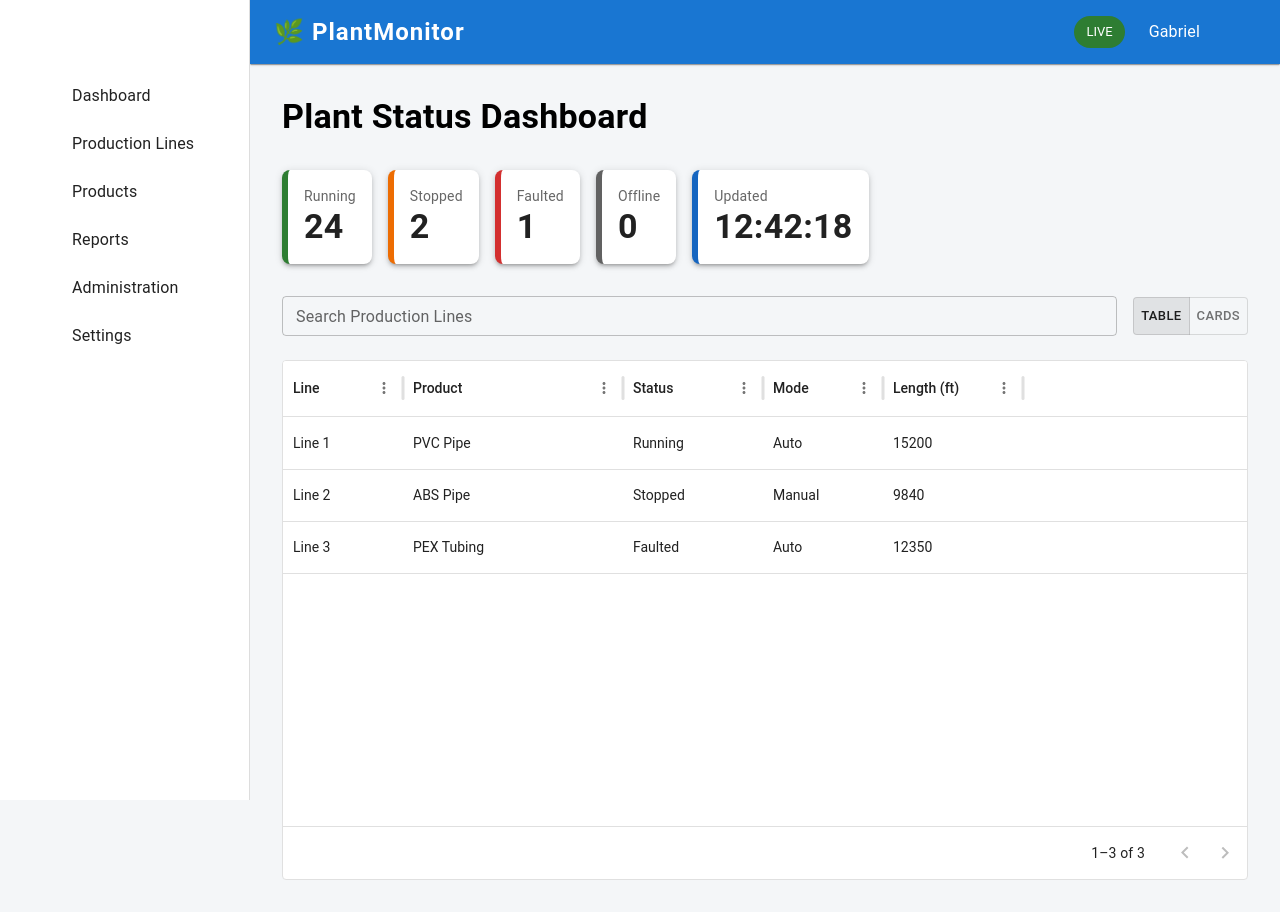
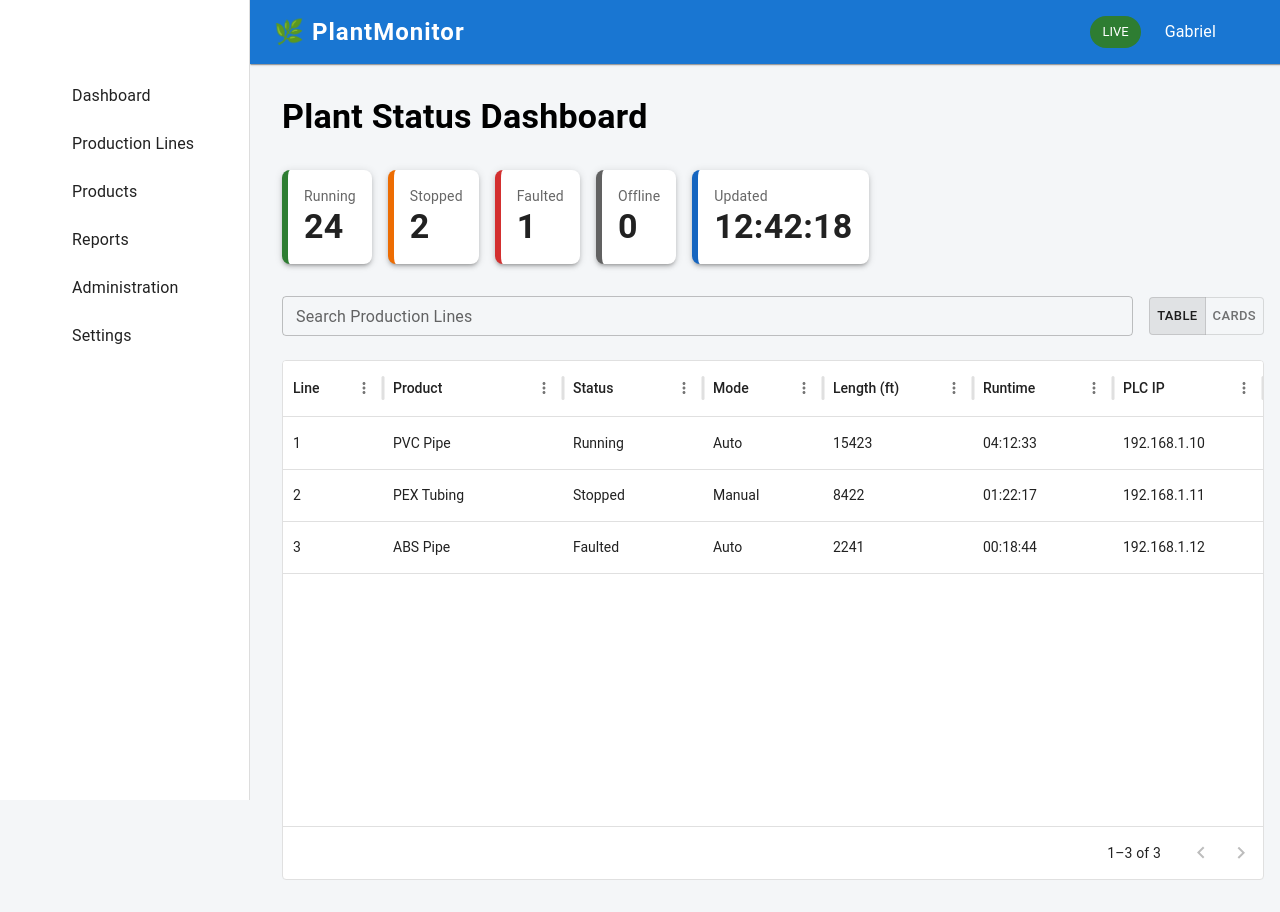
Before and after one commit to GabeSymtegra/PlantMonitor, a React (Vite) app in the folder frontend/: page / in a window 1280 px wide. Built offline with nearby package versions, Linux system fonts and the light colour scheme; some icons are missing.

Commit message:
line change update

```diff
--- a/frontend/src/components/dashboard/LineTable.tsx
+++ b/frontend/src/components/dashboard/LineTable.tsx
@@ -1,47 +1,70 @@
-import { DataGrid } from "@mui/x-data-grid";
+import { useEffect, useState } from "react";
+import { DataGrid, type GridColDef } from "@mui/x-data-grid";
 
-const columns = [
-  { field: "line", headerName: "Line", width: 120 },
-  { field: "product", headerName: "Product", width: 220 },
-  { field: "status", headerName: "Status", width: 140 },
-  { field: "mode", headerName: "Mode", width: 120 },
-  { field: "length", headerName: "Length (ft)", width: 140 },
-];
+import { getProductionLines } from "../../services/dashboardService";
+import type { ProductionLine } from "../../types/ProductionLine";
 
-const rows = [
+const columns: GridColDef[] = [
   {
-    id: 1,
-    line: "Line 1",
-    product: "PVC Pipe",
-    status: "Running",
-    mode: "Auto",
-    length: 15200,
+    field: "lineNumber",
+    headerName: "Line",
+    width: 100,
   },
   {
-    id: 2,
-    line: "Line 2",
-    product: "ABS Pipe",
-    status: "Stopped",
-    mode: "Manual",
-    length: 9840,
+    field: "product",
+    headerName: "Product",
+    flex: 1,
+    minWidth: 180,
   },
   {
-    id: 3,
-    line: "Line 3",
-    product: "PEX Tubing",
-    status: "Faulted",
-    mode: "Auto",
-    length: 12350,
+    field: "status",
+    headerName: "Status",
+    width: 140,
+  },
+  {
+    field: "controlMode",
+    headerName: "Mode",
+    width: 120,
+  },
+  {
+    field: "totalLength",
+    headerName: "Length (ft)",
+    width: 150,
+  },
+  {
+    field: "runtime",
+    headerName: "Runtime",
+    width: 140,
+  },
+  {
+    field: "plcIp",
+    headerName: "PLC IP",
+    width: 150,
   },
 ];
 
 export default function LineTable() {
+  const [rows, setRows] = useState<ProductionLine[]>([]);
+  const [loading, setLoading] = useState(true);
+
+  useEffect(() => {
+    async function loadLines() {
+      const data = await getProductionLines();
+      setRows(data);
+      setLoading(false);
+    }
+
+    loadLines();
+  }, []);
+
   return (
     <div style={{ height: 520, width: "100%" }}>
       <DataGrid
         rows={rows}
         columns={columns}
+        loading={loading}
         pageSizeOptions={[10, 25, 50]}
+        disableRowSelectionOnClick
       />
     </div>
   );
```
